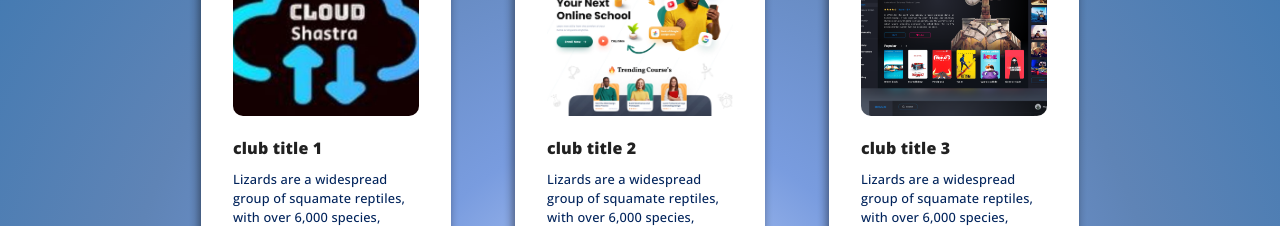
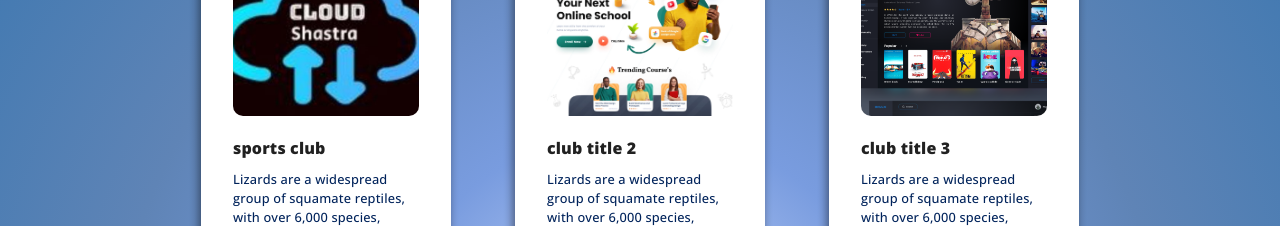
Before and after one commit to gaurbprajapati/Campus-post, a React (Create React App) app: page / in a window 1280 px wide. Shown: the part 2420-2646 px from the top of the page. Built offline with nearby package versions, Linux system fonts and the light colour scheme.

Commit message:
Minor changes

```diff
--- a/src/Data.js
+++ b/src/Data.js
@@ -28,7 +28,8 @@ export const Clubdata = [
   {
     id: 1,
     img: work1,
-    title: "club title  1",
+    title: "sports club",
+    link: "/sportsclub",
     discription:
       " Lizards are a widespread group of squamate reptiles, with over 6,000 species, ranging across all continents except Antarctica",
 
@@ -37,6 +38,7 @@ export const Clubdata = [
   {
     id: 2,
     img: work2,
+    link: "",
     title: "club title  2",
     discription:
       " Lizards are a widespread group of squamate reptiles, with over 6,000 species, ranging across all continents except Antarctica",
@@ -46,6 +48,7 @@ export const Clubdata = [
   {
     id: 3,
     img: work3,
+    link: "",
     title: "club title  3",
     discription:
       " Lizards are a widespread group of squamate reptiles, with over 6,000 species, ranging across all continents except Antarctica",
@@ -55,6 +58,7 @@ export const Clubdata = [
   {
     id: 9,
     img: work3,
+    link: "",
     title: "club title  3",
     discription:
       " Lizards are a widespread group of squamate reptiles, with over 6,000 species, ranging across all continents except Antarctica",
@@ -64,6 +68,7 @@ export const Clubdata = [
   {
     id: 4,
     img: work4,
+    link: "",
     title: "club title  4",
     discription:
       " Lizards are a widespread group of squamate reptiles, with over 6,000 species, ranging across all continents except Antarctica",
@@ -73,6 +78,7 @@ export const Clubdata = [
   {
     id: 8,
     img: work4,
+    link: "",
     title: "club title  4",
     discription:
       " Lizards are a widespread group of squamate reptiles, with over 6,000 species, ranging across all continents except Antarctica",
@@ -82,6 +88,7 @@ export const Clubdata = [
   {
     id: 5,
     img: work5,
+    link: "",
     title: "club title  5",
     discription:
       " Lizards are a widespread group of squamate reptiles, with over 6,000 species, ranging across all continents except Antarctica",
@@ -90,6 +97,7 @@ export const Clubdata = [
   {
     id: 6,
     img: work6,
+    link: "",
     title: "club title  6",
     discription:
       " Lizards are a widespread group of squamate reptiles, with over 6,000 species, ranging across all continents except Antarctica",
```
Also changed, not shown: src/Layout.js (added, +11 -0 lines).
